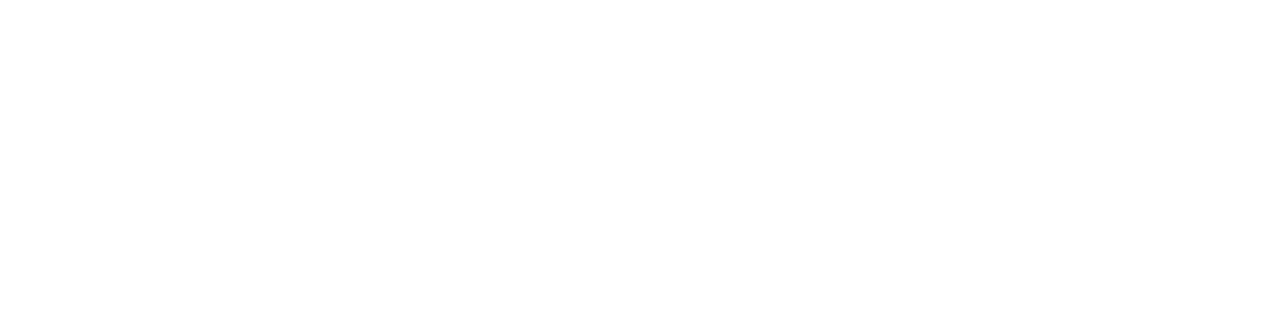
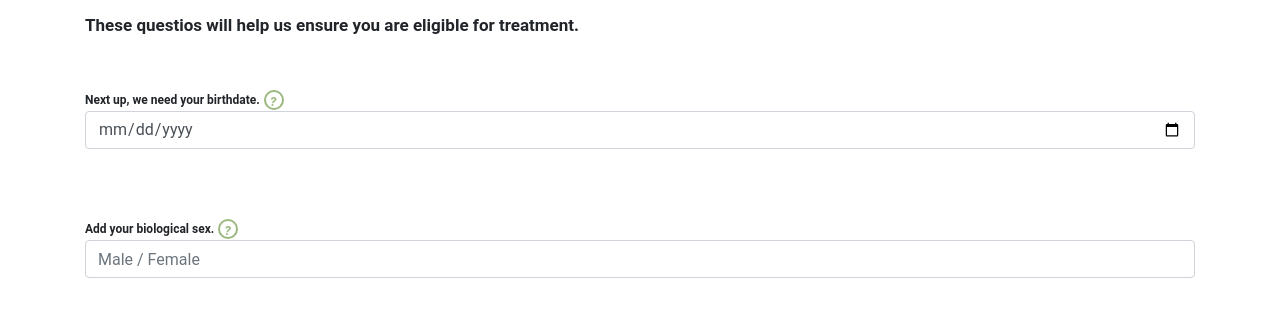
Before and after one commit to muhammadidreesshaikh/take-health-react, a React (Create React App) app: page /stepTwo in a window 1280 px wide. Shown: the top 316 px of the page. Built offline with nearby package versions, Linux system fonts and the light colour scheme.

Commit message:
steptwo done

```diff
--- a/src/App.js
+++ b/src/App.js
@@ -5,6 +5,7 @@
 import Main from './components/thebasics/Main';
 import StepOne from './components/thebasics/StepOne';
 import Elligibility from './components/thebasics/Elligibility';
+import StepTwo from './components/thebasics/StepTwo';
 
 import {
   BrowserRouter as Router,
@@ -25,6 +26,7 @@
               <Route exact path='/main' component={Main}></Route>
               <Route exact path='/stepOne' component={StepOne}></Route>
               <Route exact path='/elligibility' component={Elligibility}></Route>
+              <Route exact path='/stepTwo' component={StepTwo}></Route>
             </Switch>
           </div>
       </div>
--- a/src/assets/css/stepone.css
+++ b/src/assets/css/stepone.css
@@ -25,6 +25,17 @@
     padding-top: 15px;
 }
 
+.stepone .card-body i{
+    font-size: 13px;
+    color: var(--color-green);
+    font-weight: bold;
+    border-radius: 20px;
+    border: 2px solid;
+    padding: 0px 2px 0px 1px;
+    width: 20px;
+    height: 20px;
+}
+
 .stepone .card-body .change{
     margin-bottom: 0;
     font-weight: bold;
--- a/src/assets/css/steptwo.css
+++ b/src/assets/css/steptwo.css
@@ -0,0 +1,23 @@
+.steptwo .card-body h6{
+    font-size: 17px;
+    padding-top: 15px;
+    font-weight: bold;
+}
+
+.steptwo .card-body i{
+    font-size: 13px;
+    color: var(--color-green);
+    font-weight: bold;
+    border-radius: 20px;
+    border: 2px solid;
+    padding: 0px 2px 0px 1px;
+    width: 20px;
+    height: 20px;
+}
+
+.steptwo .card-body .change{
+    margin-bottom: 0;
+    font-weight: bold;
+    font-size: 12px;
+    margin-top: 5%;
+}
--- a/src/components/thebasics/Main.js
+++ b/src/components/thebasics/Main.js
@@ -3,6 +3,7 @@
 import { Link } from 'react-router-dom';
 import StepOne from '../../components/thebasics/StepOne';
 import Elligibility from '../../components/thebasics/Elligibility';
+import StepTwo from '../../components/thebasics/StepTwo';
 
 
 class Main extends React.Component {
@@ -62,8 +63,10 @@
                                         <h4 className="pt-3">STEP 1 OF 3</h4>
                                     </div>
 
-                                    <StepOne />
+                                    {/* <StepOne /> */}
                                     {/* <Elligibility /> */}
+                                    <StepTwo />
+
 
 
                                     <div className="col-12">
--- a/src/components/thebasics/StepOne.js
+++ b/src/components/thebasics/StepOne.js
@@ -47,7 +47,7 @@
 
                                     <div className="col-12 col-md-12 col-lg-12">
                                         <div class="form-group">
-                                            <label className="change">Password Number</label>
+                                            <label className="change">Password Number</label> <i type="button" class="btn " data-toggle="tooltip" data-placement="right" title="Tooltip on right">?</i>
                                             <input type="password" class="form-control" placeholder="XXX-XXX-XXX"/>
                                         </div>
                                     </div>
--- a/src/components/thebasics/StepTwo.js
+++ b/src/components/thebasics/StepTwo.js
@@ -0,0 +1,61 @@
+import React from 'react';
+import '../../assets/css/steptwo.css';
+
+import { Link } from 'react-router-dom';
+
+class StepTwo extends React.Component {
+
+    constructor(props) {
+        super(props);
+
+        this.state = {
+            data: [],
+            loading: false
+        };
+    }
+
+    componentDidMount() {
+        console.log("StepTwo");
+
+        this.setState({
+            loading: true
+        });
+    }
+
+    render() {
+        return(
+            <section>
+                <div className="steptwo">
+                    <div className="container">
+                        <div className="row justify-content-center">
+
+                            <div className="col-12 col-md-12 col-lg-12 p-0">
+                                <div className="card-body p-0">
+                                    <div className="col-12 col-md-12 col-lg-12">
+                                        <h6>These questios will help us ensure you are eligible for treatment.</h6>
+                                    </div>
+
+                                    <div className="col-12 col-md-12 col-lg-12">
+                                        <div class="form-group">
+                                            <label className="change">Next up, we need your birthdate.</label> <i type="button" class="btn " data-toggle="tooltip" data-placement="right" title="Your birthdate is required to determine if you're eligible for telemedicine">?</i>
+                                            <input type="date" class="form-control" placeholder="MM-DD-YYY"/>
+                                        </div>
+                                    </div>
+
+                                    <div className="col-12 col-md-12 col-lg-12">
+                                        <div class="form-group">
+                                            <label className="change">Add your biological sex.</label> <i type="button" class="btn " data-toggle="tooltip" data-placement="right" title="Your birthdate is required to determine if you're eligible for telemedicine">?</i>
+                                            <input type="password" class="form-control" placeholder="Male / Female"/>
+                                        </div>
+                                    </div>
+                                </div>
+                            </div>
+
+                        </div>
+                    </div>
+                </div>
+            </section>
+        );
+    }
+}
+export default StepTwo;
```
Also changed, not shown: 1 other file (tests, documents, lock files or other folders).
